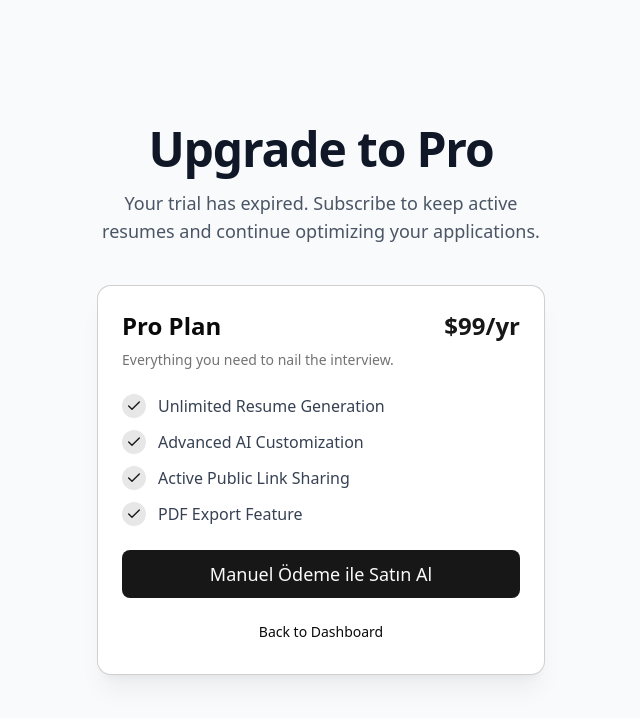
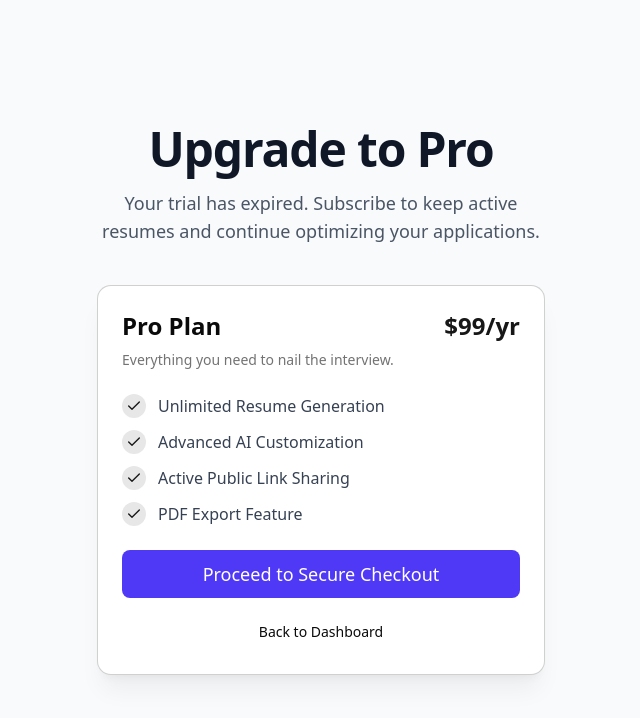
Before and after one commit to Cinarezici/cv, a Next.js app: page /upgrade in a window 1280 px wide. Shown: the top 718 px of the page, without its empty margins (319-959 px from the left). Built offline with nearby package versions, Linux system fonts and the light colour scheme.

Commit message:
feat(upgrade): simulate professional payment gateway loading state for future integrations

```diff
--- a/src/app/upgrade/page.tsx
+++ b/src/app/upgrade/page.tsx
@@ -6,13 +6,21 @@ import { Card, CardContent, CardDescription, CardFooter, CardHeader, CardTitle }
 import { Button } from "@/components/ui/button";
 import { Check, Loader2 } from "lucide-react";
 
+import { toast } from "sonner";
+
 export default function UpgradePage() {
     const [loading, setLoading] = useState(false);
     const router = useRouter();
 
     const handleCheckout = () => {
-        // You can redirect to Whatsapp, an Iyzico link, or Email here.
-        window.location.href = "mailto:iletisim@uygulamaniz.com?subject=Upgrade to Pro Plan";
+        setLoading(true);
+        // Placeholder for future Iyzico / Payment Gateway integration
+        setTimeout(() => {
+            toast.info("Connecting to secure payment gateway...", {
+                description: "Payment integration is currently being set up. Please try again later."
+            });
+            setLoading(false);
+        }, 1500);
     };
 
     return (
@@ -52,8 +60,8 @@ export default function UpgradePage() {
                         </ul>
                     </CardContent>
                     <CardFooter className="flex-col gap-4">
-                        <Button className="w-full text-lg h-12" onClick={handleCheckout}>
-                            Manuel Ödeme ile Satın Al
+                        <Button className="w-full text-lg h-12 bg-indigo-600 hover:bg-indigo-700 text-white" onClick={handleCheckout} disabled={loading}>
+                            {loading ? <><Loader2 className="mr-2 h-4 w-4 animate-spin" /> Processing...</> : "Proceed to Secure Checkout"}
                         </Button>
                         <Button variant="ghost" className="w-full" onClick={() => router.push('/dashboard')}>
                             Back to Dashboard
```
